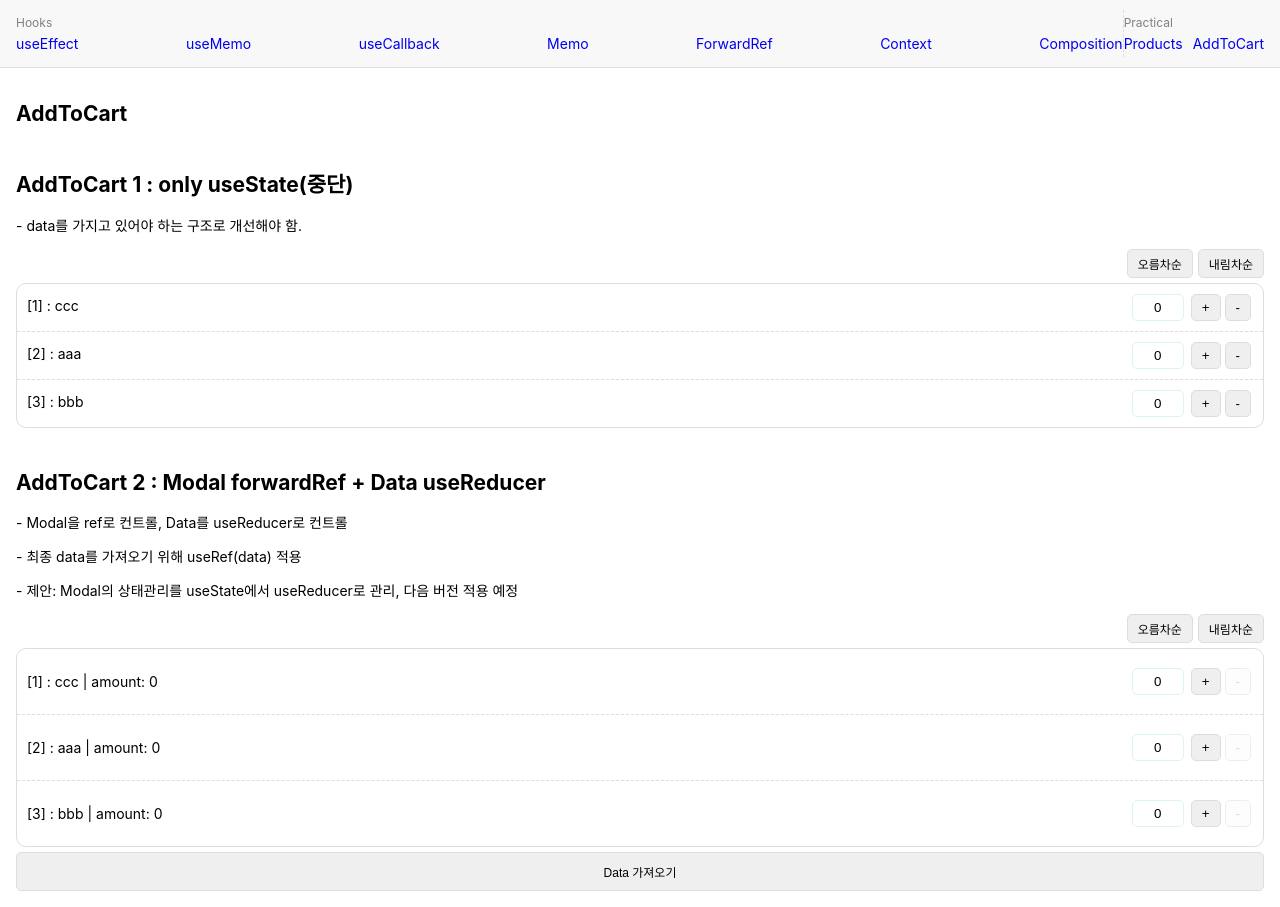
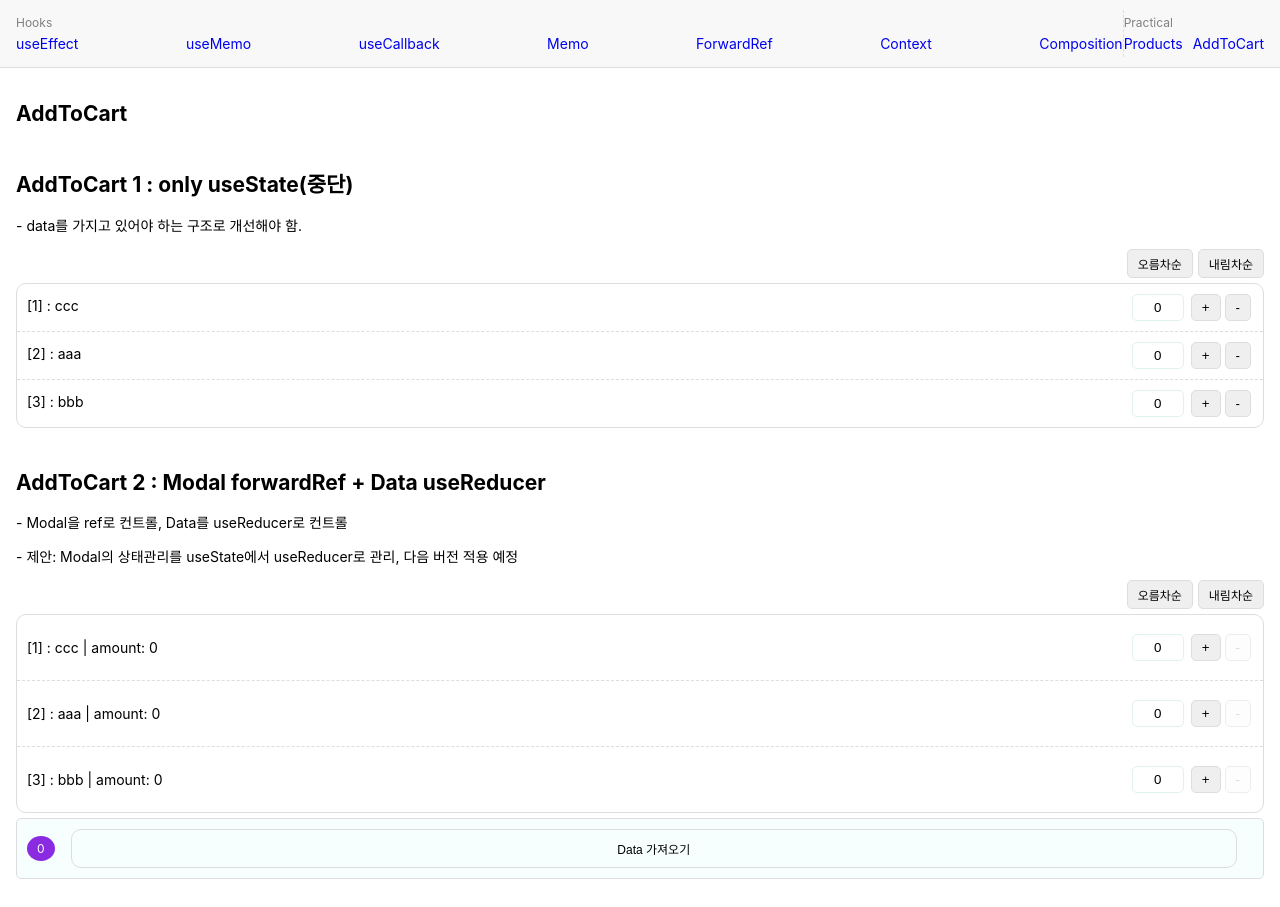
Before and after one commit to thegicode/reactjs-study-2023, a React (Create React App) app: page /#/addtocart in a window 1280 px wide. Built offline with nearby package versions, Linux system fonts and the light colour scheme.

Commit message:
update AddToCart2

```diff
--- a/src/contents/addToCart/AddToCart2.tsx
+++ b/src/contents/addToCart/AddToCart2.tsx
@@ -9,6 +9,7 @@ import React, {
     useRef,
     useState,
     useMemo,
+    useEffect,
 } from "react";
 import "../../css/addToCart.css";
 
@@ -85,8 +86,8 @@ export default function App() {
     }, []);
 
     // ActionButton이 리랜더링되지 않도록 useRef를 사용하여 data 전달
-    const dataRef = useRef(data);
-    dataRef.current = data;
+    // const dataRef = useRef(data);
+    // dataRef.current = data;
 
     return (
         <section className="addToCart">
@@ -101,7 +102,7 @@ export default function App() {
             />
 
             {/* Actions */}
-            <ActionButton dataRef={dataRef} />
+            <ActionButton data={data} />
 
             {/* Modal */}
             <Modal ref={modalRef} dispatch={dispatch} />
@@ -260,21 +261,29 @@ const Item = memo(
 );
 
 interface ActionButtonProps {
-    dataRef: React.MutableRefObject<DataProps[]>;
+    data: DataProps[];
 }
 
-const ActionButton = memo(({ dataRef }: ActionButtonProps) => {
+const ActionButton = ({ data }: ActionButtonProps) => {
     console.log("ActionButton");
 
-    const handleFilteredDataDisplay = () => {
-        const filteredData = dataRef.current
+    const [badgeCount, setBadgeCount] = useState<number>(0);
+
+    const handleFilteredDataDisplay = useCallback(() => {
+        const filteredData = data
             .filter((item) => item.amount > 0)
             .map(({ id, amount }) => ({ id, amount }));
+        setBadgeCount(filteredData.length);
         console.log(filteredData);
-    };
+    }, [data]);
+
+    useEffect(() => {
+        handleFilteredDataDisplay();
+    }, [data, handleFilteredDataDisplay]);
 
     return (
         <div className="addToCart-actions">
+            <span className="badge-count">{badgeCount}</span>
             <button
                 onClick={handleFilteredDataDisplay}
                 className="addToCartButton"
@@ -283,7 +292,7 @@ const ActionButton = memo(({ dataRef }: ActionButtonProps) => {
             </button>
         </div>
     );
-});
+};
 
 interface ModalProps {
     dispatch: React.Dispatch<Action>;
--- a/src/css/addToCart.css
+++ b/src/css/addToCart.css
@@ -80,12 +80,32 @@
     cursor: default;
 }
 
-.addToCartButton {
-    width: 100%;
+.addToCart-actions {
+    display: flex;
+    align-items: center;
     margin-top: 5px;
-    padding: 10px 0;
+    padding: 10px;
     border-radius: 5px;
     border: 1px solid #ddd;
+    background-color: rgb(167 255 229 / 10%);
+}
+
+.addToCart-actions .badge-count {
+    padding: 5px 10px;
+    border-radius: 50%;
+    background-color: blueviolet;
+    color: #fff;
+    font-size: 12px;
+}
+
+.addToCartButton {
+    flex: 1;
+    margin: 0 1rem;
+    padding: 10px 2rem;
+    border: none;
+    border-radius: 10px;
+    border: 1px solid #ddd;
+    background-color: transparent;
     font-size: 12px;
     cursor: pointer;
 }
--- a/src/pages/AddToCartPage.tsx
+++ b/src/pages/AddToCartPage.tsx
@@ -14,7 +14,6 @@ export default function memoPage() {
 
             <h2>AddToCart 2 : Modal forwardRef + Data useReducer</h2>
             <p>- Modal을 ref로 컨트롤, Data를 useReducer로 컨트롤</p>
-            <p>- 최종 data를 가져오기 위해 useRef(data) 적용</p>
             <p>
                 - 제안: Modal의 상태관리를 useState에서 useReducer로 관리, 다음
                 버전 적용 예정
```
